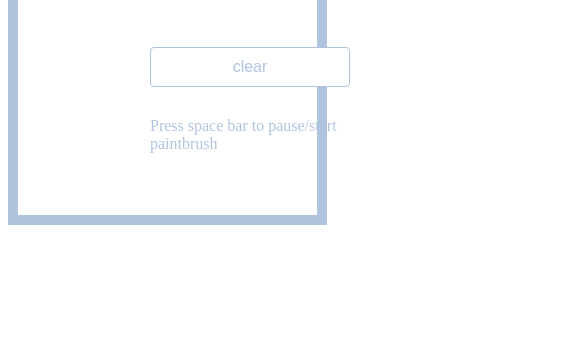
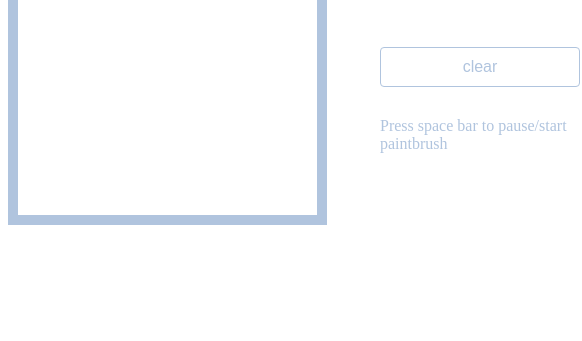
Before and after one commit to eadehemingway/drawpad, a Gatsby site: page / in a window 390 px wide. Shown: the part 503-844 px from the top of the page, 582 px wide, since content can reach past the window. Built offline with nearby package versions, Linux system fonts and the light colour scheme; Gatsby itself is replaced by a stand-in of ours.

Commit message:
mobile improvements

```diff
--- a/src/pages/index.tsx
+++ b/src/pages/index.tsx
@@ -12,18 +12,21 @@ export default function MouseGame2() {
   const [radius, setRadius] = useState(10)
   const [opacity, setOpacity] = useState(0.3)
   const [pauseDrawing, setPauseDrawing] = useState(false)
+  const [isDesktop, setIsDesktop] = useState(true)
 
   useEffect(() => {
     const svg = d3.select("svg")
-
+    const isDesktop = window.innerWidth > 500
+    setIsDesktop(isDesktop)
     svg
       .append("text")
       .text("draw on me")
-      .attr("x", 400)
-      .attr("y", 300)
+      .attr("x", "50%")
+      .attr("y", "50%")
       .attr("font-family", "futura")
-      .attr("font-size", 70)
+      .attr("font-size", d => (isDesktop ? 70 : 24))
       .attr("opacity", 0.1)
+      .attr("text-anchor", "middle")
 
     document.addEventListener("keydown", pauseCircles)
   }, [])
@@ -104,7 +107,7 @@ export default function MouseGame2() {
     <Container>
       <Svg onMouseMove={addNode} pauseDrawing={pauseDrawing}></Svg>
 
-      <PanelWrapper>
+      <PanelWrapper isDesktop={isDesktop}>
         <BallColorPanel color={color} changeColor={setColor} />
         <IncreaseDecreasePanel
           property={radius}
@@ -138,6 +141,16 @@ const PanelWrapper = styled.div`
   position: absolute;
   right: 30px;
   top: 0;
+
+  ${({ isDesktop }) => {
+    if (isDesktop) {
+      return `right: 30px;
+    `
+    } else {
+      return `right: -200px;
+    `
+    }
+  }}
 `
 const Container = styled.div`
   position: relative;
```
